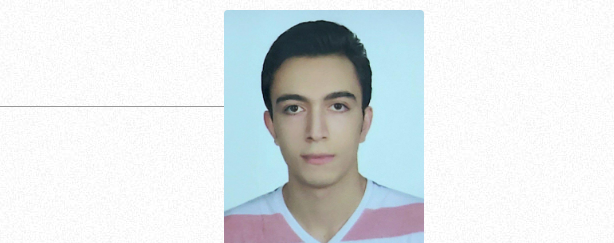
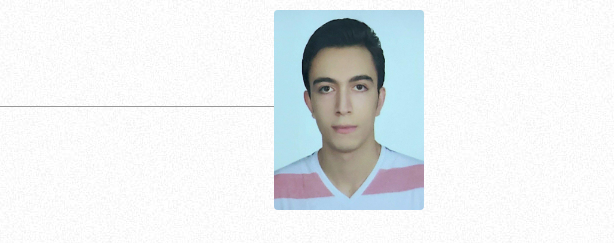
Before and after one commit to S1naHeidari/S1naHeidari, a plain HTML site: page index.html in a window 1280 px wide. Shown: the top 243 px of the page, 666-1280 px from the left. Drawn offline with nearby package versions, Linux system fonts and the light colour scheme.

Commit message:
Are we done?

```diff
--- a/index.html
+++ b/index.html
@@ -38,7 +38,7 @@
 
     <div id="page-wrap">
 
-        <img src="images/sinaheidari.jpg" class="rounded float-right" alt="Photo of me" id="pic" width="200" height="250" />
+        <img src="images/sinaheidari.jpg" class="rounded float-right" alt="Photo of me" id="pic" width="150" height="200" />
 
         <div id="contact-info" class="vcard">
 
```
